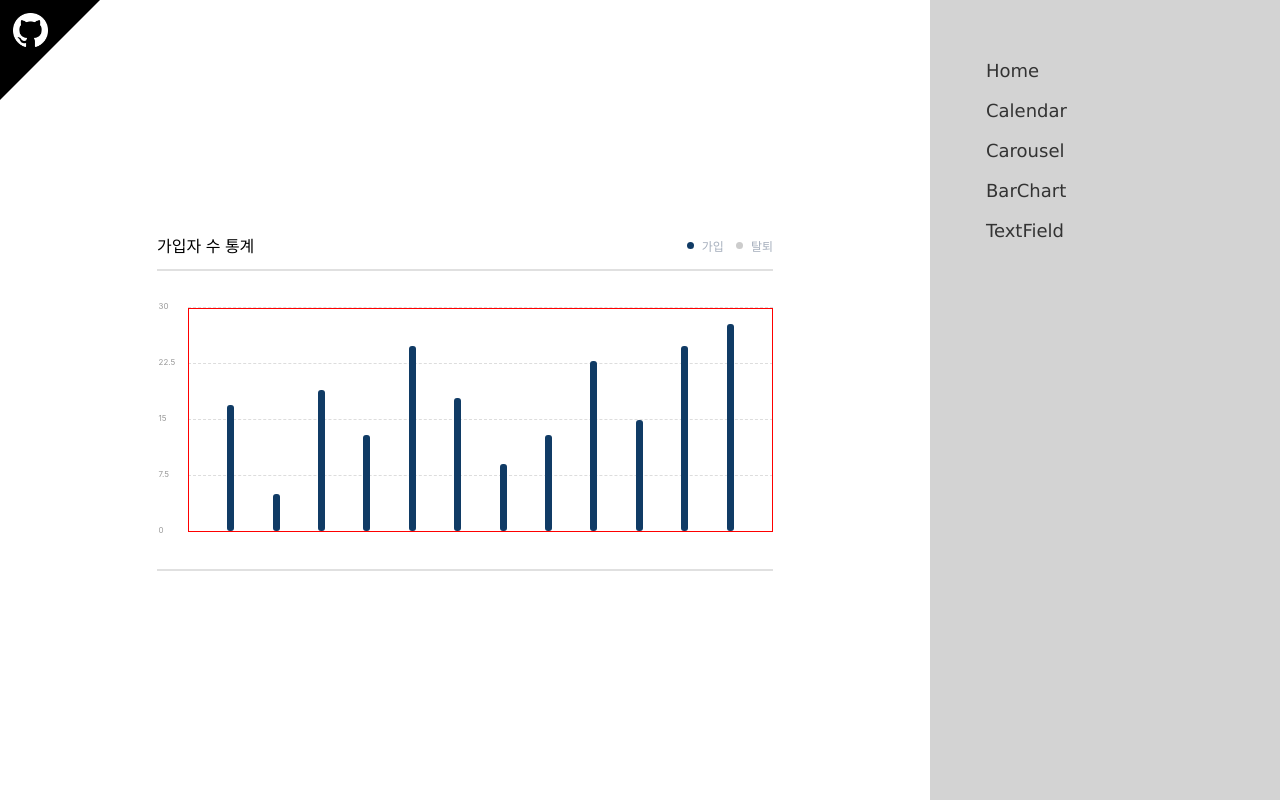
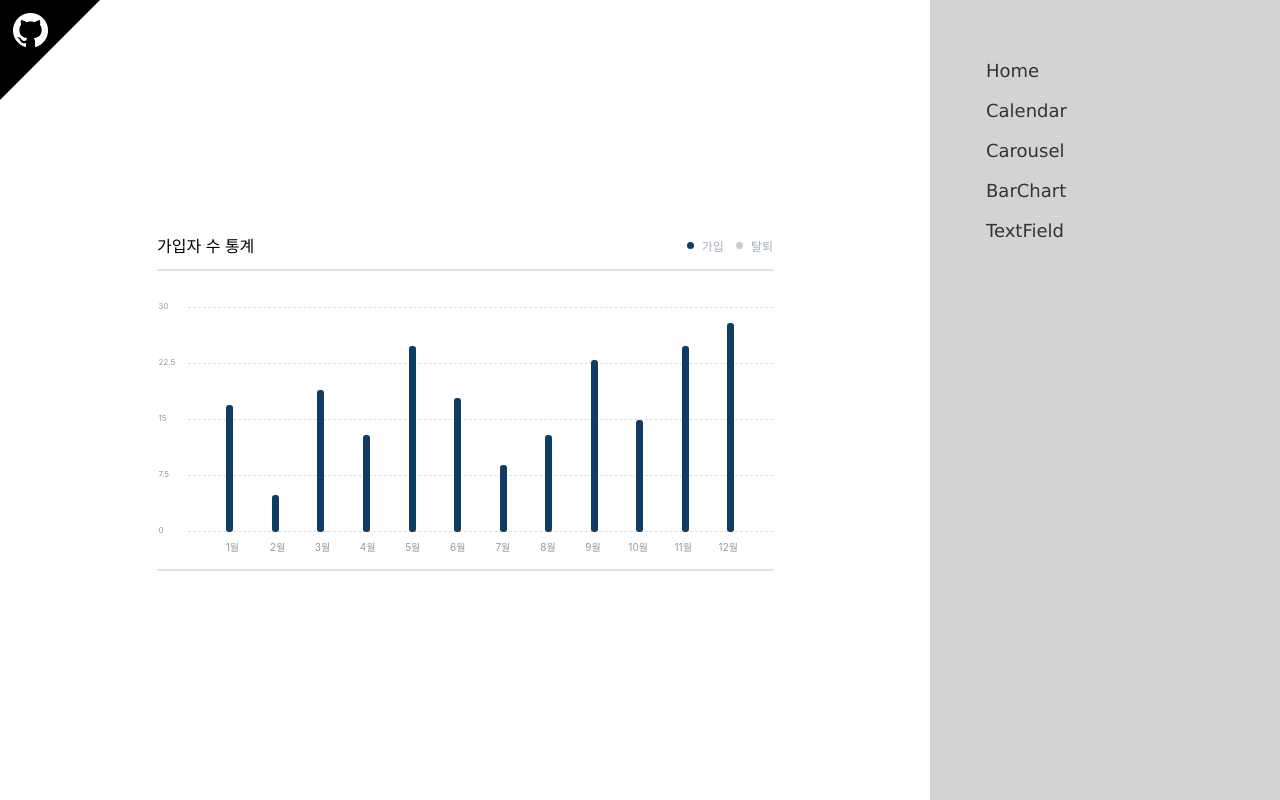
Before and after one commit to yjlim0428/my-components, a Next.js app: page /BarChart in a window 1280 px wide. Built offline with nearby package versions, Linux system fonts and the light colour scheme.

Commit message:
Edit BarChart

```diff
--- a/pages/BarChart.tsx
+++ b/pages/BarChart.tsx
@@ -17,19 +17,6 @@ const Container = styled.div<ContainerTypes>`
 
 const ChartTitle = styled.div<ChartTitleTypes>`
   font-size: ${({ fontSize }) => (fontSize ? fontSize : 16)}px;
-`;
-
-const DataTitleText = styled.div<DataTitleTextTypes>`
-  font-size: ${({ fontSize }) => (fontSize ? fontSize : 16)}px;
-  color: #a6afbd;
-`;
-
-const DataTitleDot = styled.div<DataTitleDotType>`
-  width: ${({ width }) => (width ? width : 7)}px;
-  height: ${({ width }) => (width ? width : 7)}px;
-  background-color: ${({ color }) => (color ? color : "#000")};
-  border-radius: 50%;
-  margin-right: 8px;
 `;
 
 const RowBox = styled.div<{ jContents: string }>`
@@ -52,6 +39,19 @@ const TitleDotSet = styled.div`
   &:last-child {
     margin: 0;
   }
+`;
+
+const DataTitleText = styled.div<DataTitleTextTypes>`
+  font-size: ${({ fontSize }) => (fontSize ? fontSize : 16)}px;
+  color: #a6afbd;
+`;
+
+const DataTitleDot = styled.div<DataTitleDotType>`
+  width: ${({ width }) => (width ? width : 7)}px;
+  height: ${({ width }) => (width ? width : 7)}px;
+  background-color: ${({ color }) => (color ? color : "#000")};
+  border-radius: 50%;
+  margin-right: 8px;
 `;
 
 const ChartViewr = styled.div`
@@ -79,7 +79,13 @@ const BarWrapper = styled.div`
   justify-content: space-evenly;
   position: absolute;
   right: 0;
-  border: 1px solid red;
+`;
+
+const Bar = styled.div<BarType>`
+  width: ${({ width }) => width}px;
+  height: ${({ height }) => height}%;
+  background-color: ${({ color }) => color};
+  border-radius: 3px;
 `;
 
 const XLabelWrapper = styled.div`
@@ -88,11 +94,19 @@ const XLabelWrapper = styled.div`
   justify-content: space-evenly;
   position: absolute;
   right: 0;
-  border: green;
-  /* // TODO */
+  bottom: -10%;
 `;
 
-const DotLineYUnitWrapper = styled.div<{ top: number }>`
+const XLabelText = styled.div`
+  width: 1px;
+  display: flex;
+  justify-content: center;
+  white-space: nowrap;
+  font-size: 10px;
+  color: #999999;
+`;
+
+const DotAndYLabelWrapper = styled.div<{ top: number }>`
   width: 95%;
   display: flex;
   align-items: center;
@@ -102,20 +116,13 @@ const DotLineYUnitWrapper = styled.div<{ top: number }>`
   border-bottom: 1px dashed #dddddd;
 `;
 
-const YUnitText = styled.div<{ fontSize: number | undefined }>`
+const YLabelText = styled.div<{ fontSize: number | undefined }>`
   width: 5%;
   margin-left: -5%;
   margin-bottom: ${({ fontSize }) =>
     fontSize ? `-calc(${fontSize}px / 2)` : -4}px;
   font-size: ${({ fontSize }) => (fontSize ? fontSize : 8)}px;
   color: #999999;
-`;
-
-const Bar = styled.div<BarType>`
-  width: ${({ width }) => width}px;
-  height: ${({ height }) => height}%;
-  background-color: ${({ color }) => color};
-  border-radius: 3px;
 `;
 
 // 더미데이터
@@ -166,8 +173,6 @@ const BarChart = ({
     (Math.floor(Math.max(...data[0].data) / yUnit) + 1) * yUnit
   );
 
-  //   y축 단위 리스트
-
   useEffect(() => {
     setYUnitMax((Math.floor(Math.max(...data[0].data) / yUnit) + 1) * yUnit);
   }, []);
@@ -176,6 +181,7 @@ const BarChart = ({
     <>
       <Title title="My BarChart" />
       <Container width={style.width} height={style.height}>
+        {/* title */}
         <RowBox jContents="space-between">
           <ChartTitle fontSize={style.chartTitleFontSize}>{title}</ChartTitle>
           <DataTitleRowBox>
@@ -192,16 +198,19 @@ const BarChart = ({
             ))}
           </DataTitleRowBox>
         </RowBox>
+
         <ChartViewr>
           <ChartRelative>
+            {/* y축 */}
             {[100, 75, 50, 25, 0].map((number, index) => (
-              <DotLineYUnitWrapper key={index} top={number}>
-                <YUnitText fontSize={undefined}>
+              <DotAndYLabelWrapper key={index} top={number}>
+                <YLabelText fontSize={undefined}>
                   {yUnitMax * (number / 100)}
-                </YUnitText>
-              </DotLineYUnitWrapper>
+                </YLabelText>
+              </DotAndYLabelWrapper>
             ))}
 
+            {/* 바 */}
             <BarWrapper>
               {data[0].data.map((value, index) => (
                 <Bar
@@ -212,6 +221,13 @@ const BarChart = ({
                 />
               ))}
             </BarWrapper>
+
+            {/* x축 */}
+            <XLabelWrapper>
+              {xLabel.map((text, index) => (
+                <XLabelText key={index}>{text}</XLabelText>
+              ))}
+            </XLabelWrapper>
           </ChartRelative>
         </ChartViewr>
       </Container>
```
